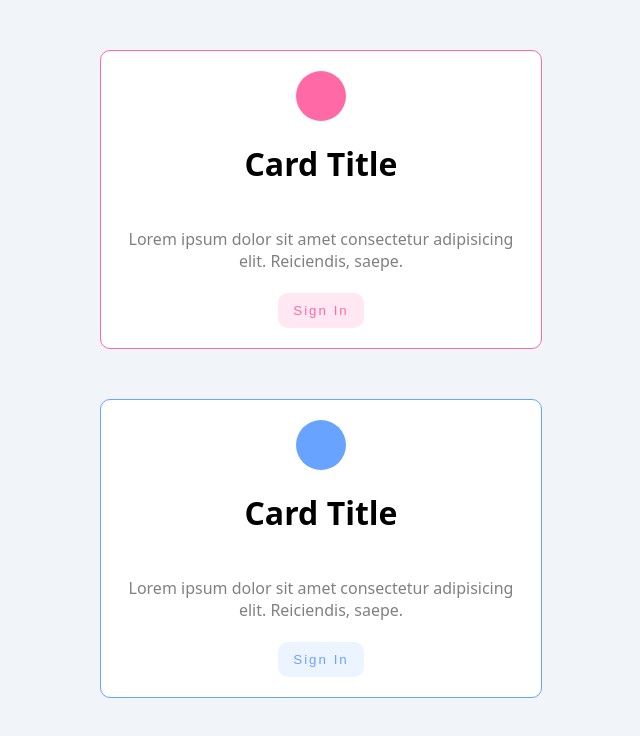
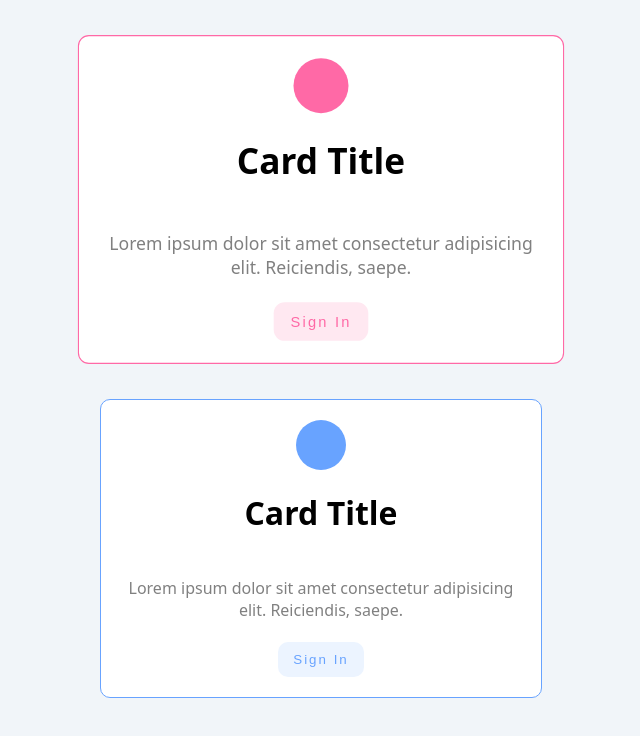
Before and after one commit to irf009/card-project, a plain HTML site: page index.html in a window 1280 px wide. In both pictures the pointer is over the element 640 px from the left and 199 px from the top of the page. Shown: the whole page, without its empty margins (319-959 px from the left). Drawn offline with Linux system fonts and the light colour scheme.

Commit message:
card zoom

```diff
--- a/style.css
+++ b/style.css
@@ -102,3 +102,12 @@ p {
 	transform: scaleX(1);
 	transform-origin: bottom left;
 }
+.card {
+	transition: transform 0.5s;
+}
+
+.card:hover {
+	-ms-transform: scale(1.1); /* IE 9 */
+	-webkit-transform: scale(1.1); /* Safari 3-8 */
+	transform: scale(1.1);
+}
```
